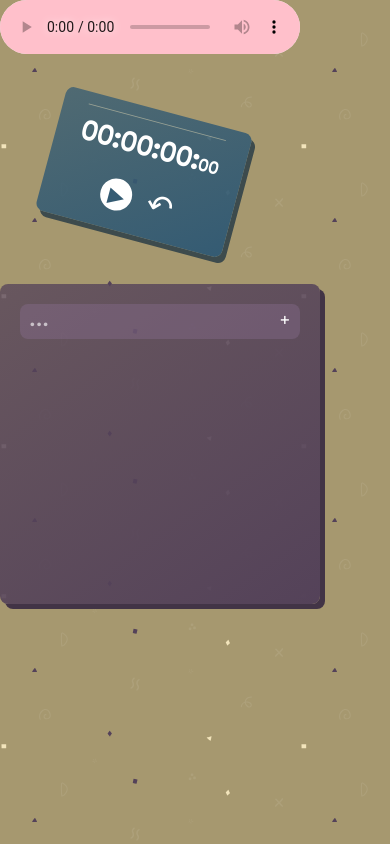
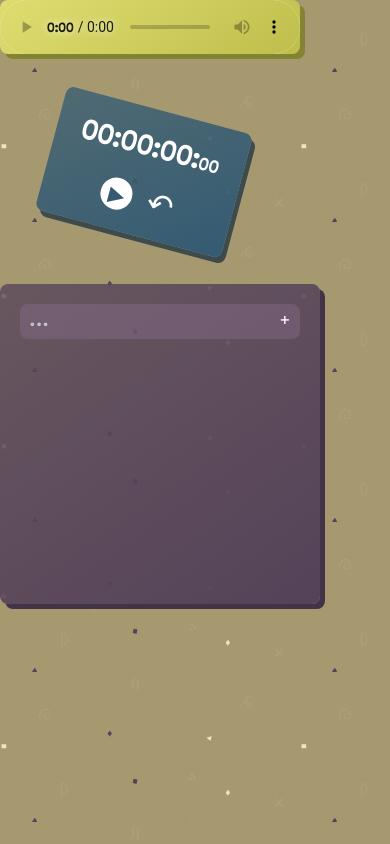
Before and after one commit to michaeland974/junk-drawer-app, a React (Vite) app in the folder client/: page / in a window 390 px wide. Built offline with nearby package versions, Linux system fonts and the light colour scheme.

Commit message:
style: mobile css updated for Music Player component

```diff
--- a/client/index.html
+++ b/client/index.html
@@ -2,8 +2,15 @@
 <html lang="en">
   <head>
     <meta charset="UTF-8" />
+
     <meta name="viewport"
-          content="width=device-width, initial-scale=1.0" />
+          content="width=device-width,
+                   initial-scale=1.0" />
+    <meta name="theme-color" content="#A6986F" />
+    <!-- <meta name="apple-mobile-web-app-capable" content="yes"> -->
+    <!-- <meta name="apple-mobile-web-app-status-bar-style" content="black-translucent"> -->
+    <!-- <meta name="apple-mobile-web-app-status-bar-style" content="#A6986F"> -->
+
     <script type="module" src="/src/root.tsx" defer></script>
     <title>Junk Drawer</title>
   </head>
--- a/client/src/Components/MusicPlayer/MusicPlayer.tsx
+++ b/client/src/Components/MusicPlayer/MusicPlayer.tsx
@@ -1,4 +1,4 @@
-import { useRef, useState, useEffect } from 'react';
+import { useRef, useEffect } from 'react';
 import { useLocalStorage } from '../../hooks/useLocalStorage';
 import styles from './styles/MusicPlayer.module.css';
 
--- a/client/src/Components/MusicPlayer/styles/MusicPlayer.module.css
+++ b/client/src/Components/MusicPlayer/styles/MusicPlayer.module.css
@@ -1,25 +1,28 @@
+#player{
+  --background-gradient: linear-gradient(145deg, #dfdd70,
+                                         var(--secondary-green));
+  background: var(--background-gradient);
+  border-radius: var(--border-radius);
+  box-shadow:  5px 5px 0px #848334;
+}
+
 /* Chrome */
 #player::-webkit-media-controls-panel {
-  background-color: pink;
+  background: var(--background-gradient);
+}
+
+#player::-webkit-media-controls-current-time-display{
+  font-family: ManualeExtraBold;
+  font-size: 1.25em;
 }
 
 /* Firefox */
 @-moz-document url-prefix() {
   #player{
-    background-color: green;
+    filter: invert(0.9);
+    background: var(--secondary-blue);
+    box-shadow:  5px 5px 0px #afa4bc;
+    font-family: ManualeExtraBold;
+    font-size: 1.25em;
   }
 }
-/*
-#player::-webkit-media-controls-panel:hover,
-#player::-webkit-media-controls-panel:focus,
-#player::-webkit-media-controls-panel:active,
-audio:hover,
-audio:focus,
-audio:active{
--webkit-box-shadow: 15px 15px 20px rgba(0,0, 0, 0.4);
--moz-box-shadow: 15px 15px 20px rgba(0,0, 0, 0.4);
-box-shadow: 15px 15px 20px rgba(0,0, 0, 0.4);
--webkit-transform: scale(1.05);
--moz-transform: scale(1.05);
-transform: scale(1.05);
-} */
--- a/client/src/global-styles/App.css
+++ b/client/src/global-styles/App.css
@@ -5,18 +5,12 @@
 @font-face {  font-family: Manuale;
               src: url('./../assets/fonts/Manuale-Regular.ttf'); }
 #root{
-  --background: #8C7C6D;
-  --primary: #F2E4BB;
-  --primary-with-opacity: #f2e4bb7a;
   --secondary-blue: #345B73;
   --secondary-blue-with-opacity: #345b73c1;
   --secondary-purple: #544259;
   --secondary-purple-with-opacity: #8c72945b;
-  --secondary-pink: #D9B2A9;
-  --background2: #A6986F;
-  --secondary-pink2: #EBA2F2;
-  --secondary-purple2: #A177A6;
-  --secondary-blue2: #D3F2EA;
+  --secondary-green: #BFBE4C;
+  --secondary-green-with-opacity: #bfbd4ca7;
   --highlight: #BFBE4C;
   --white-with-opacity: rgba(255, 255, 255, 0.61);;
 
@@ -28,9 +22,8 @@
 }
 
 body{
-  position: sticky;
-  overflow: hidden;
+  overflow: auto;
   font-family: ManualeSemiBold;
   background-image: url('./../assets/background.svg');
-  /* height: 100svh; */
+  background-color: #A6986F;
 }
--- a/client/src/global-styles/reset.css
+++ b/client/src/global-styles/reset.css
@@ -33,6 +33,7 @@ html:focus-within {
 /* Set core body defaults */
 body {
   min-height: 100%;
+  /* min-height: 100vh; */
 	font-size: 16px;
   text-rendering: optimizeSpeed;
   line-height: 1.5;
```
